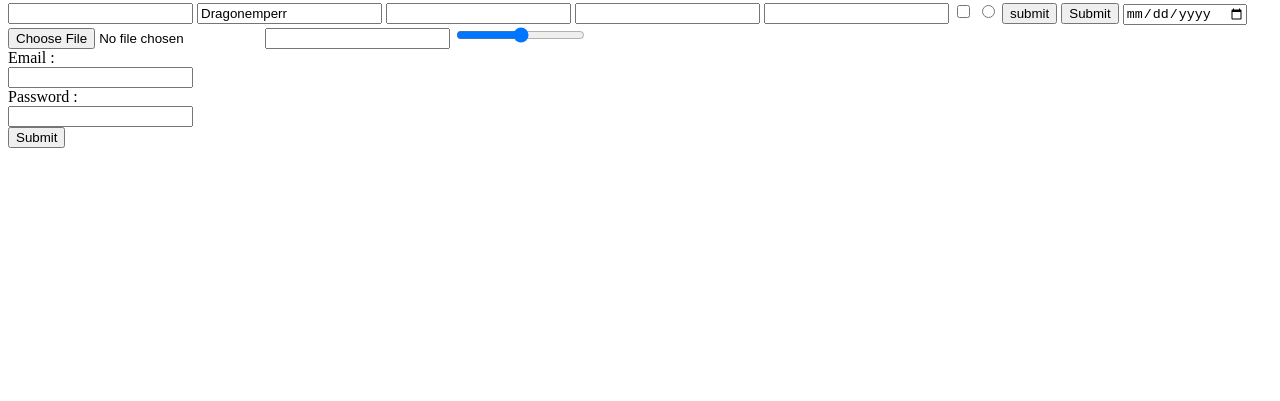
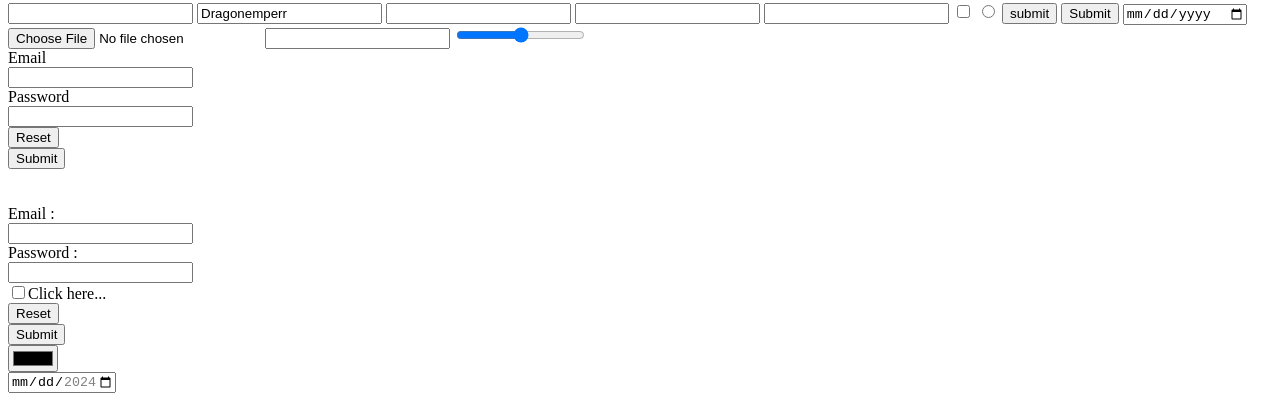
Before and after one commit to nhp2007/Awdiz-HTML-7, a plain HTML site: page Day-6/index.html in a window 1280 px wide. Shown: the part 532-933 px from the top of the page. Before the commit the page ends 800 px from the top, so only its background shows below. Drawn offline with Linux system fonts and the light colour scheme.

Commit message:
Updates for Day 6

```diff
--- a/Day-6/index.html
+++ b/Day-6/index.html
@@ -24,12 +24,30 @@
 
 
         <form>
-            <label>Email :</label><br>
-            <input type="email"><br>
-            <label>Password :</label><br>
-            <input type="password"><br>
-            <input type="submit"><br>
+            <label>Email</label><br>
+            <input type="email" /><br>
+            <label>Password</label><br>
+            <input type="password" /><br>
+            <input type="reset" /><br>
+            <input type="submit" /><br>
+
+        </form><br>
+
+        <form><br>
+            <label for="email">Email :</label><br>
+            <input type="email" id="email" /><br>
+            <label for="awdaw">Password :</label><br>
+            <input type="password" id="awdaw" /><br>
+            <input type="checkbox" id="checkbox"><label for="checkbox">Click here...</label><br>
+            <input type="reset" /><br>
+            <input type="submit" /><br>
+            <input type="color" /><br>
+
+
         </form>
+             <input type="date" max="2024-03-15" min="2024-02-10" >
+
+
 
     </body>
 </html>
```
